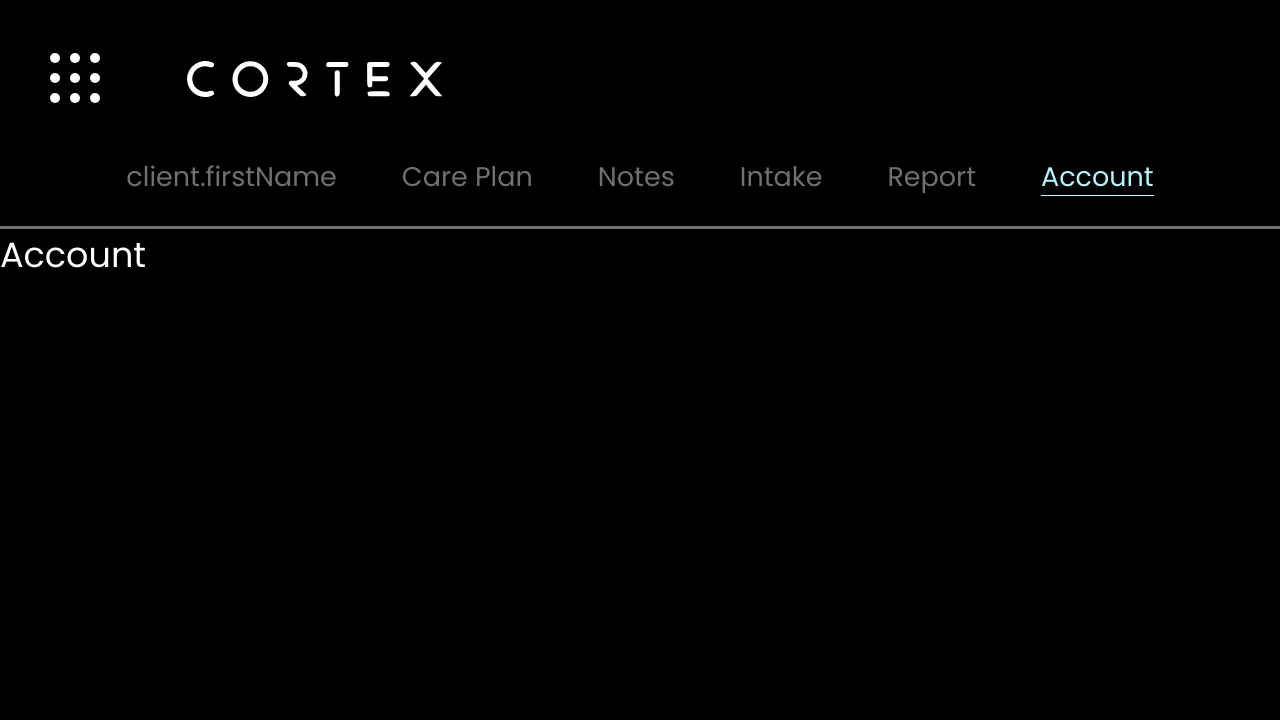
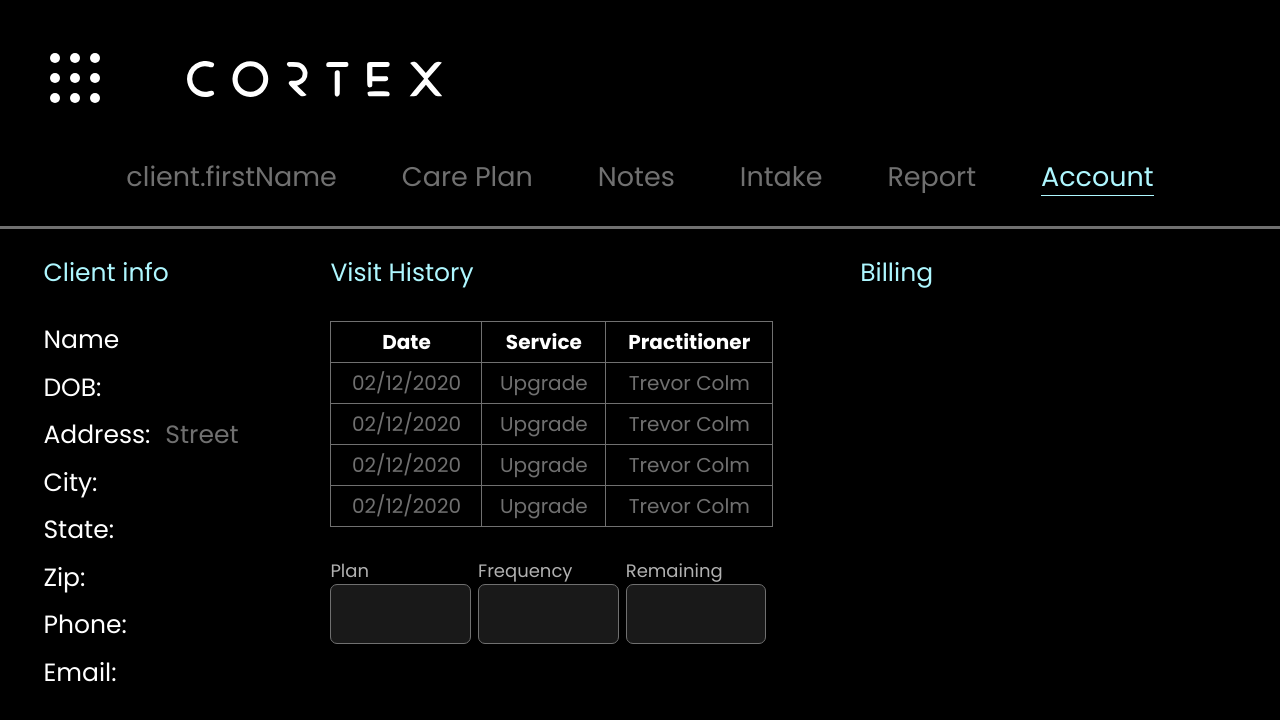
Before and after one commit to Simple2B/cortex-frontend, a React (Create React App) app: page /1/account in a window 1280 px wide. Shown: the top 720 px of the page. Built offline with nearby package versions, Linux system fonts and the light colour scheme; no server answers; sample sign-in values are in the browser's storage.

Commit message:
Account style

```diff
--- a/src/api/clientApi.ts
+++ b/src/api/clientApi.ts
@@ -119,25 +119,25 @@ export const clientApi = {
     }
   },
 
-  getClient: async (api_key: string): Promise<void> => {
-    try {
-      const response = await instance()
-      .get('api/client/clients_intake');
-      for (let i = 0; i < response.data.length; i++) {
-        if (response.data[i].api_key === api_key) {
-          console.log("response.data[i] => ", response.data[i]);
-          let client_db = await response.data[i];
-          console.log("client_db intake", client_db);
-          return client_db;
-        }
-      }
-    } catch (error: any) {
-      // place to handle errors and rise custom errors
-      console.log('GET: error message =>  ', error.message);
-      console.log('error response data clients => ', error.response.data);
-      throw new Error(error.message);
-    };
-  },
+  // getClient: async (api_key: string): Promise<void> => {
+  //   try {
+  //     const response = await instance()
+  //     .get('api/client/clients_intake');
+  //     for (let i = 0; i < response.data.length; i++) {
+  //       if (response.data[i].api_key === api_key) {
+  //         console.log("response.data[i] => ", response.data[i]);
+  //         let client_db = await response.data[i];
+  //         console.log("client_db intake", client_db);
+  //         return client_db;
+  //       }
+  //     }
+  //   } catch (error: any) {
+  //     // place to handle errors and rise custom errors
+  //     console.log('GET: error message =>  ', error.message);
+  //     console.log('error response data clients => ', error.response.data);
+  //     throw new Error(error.message);
+  //   };
+  // },
 
   // identifyClientWithPhone: async (data: string): Promise<void> => {
   //   console.log('dataReqIdentifyClient =>', data);
--- a/src/components/ClientInfo/Account/Account.tsx
+++ b/src/components/ClientInfo/Account/Account.tsx
@@ -35,15 +35,15 @@ export default function Account(): ReactElement {
   const location = useLocation();
   const splitLocation = location.pathname.split("/");
   const api_key = splitLocation[splitLocation.length - 2];
-  const [client, setClient] = useState<Client>();
+  // const [client, setClient] = useState<Client>();
 
 
-  useEffect(() => {
-    const clientDB = clientApi.getClient(api_key);
-    // setClient(clientDB);
-  }, []);
+  // useEffect(() => {
+  //   const clientDB = clientApi.getClient(api_key);
+  //   // setClient(clientDB);
+  // }, []);
 
-  console.log("client intake => ", client);
+  // console.log("client intake => ", client);
 
   console.log("location in ClientInfo => ", location.pathname);
 
@@ -53,8 +53,86 @@ export default function Account(): ReactElement {
         <NavBar />
         <MenuInfoPatient api_key={api_key} name={'client.firstName'}/>
 
-        <div>
-          Account
+        <div className="accountContainer">
+
+          <div className="clientInfo">
+            <div className="clientInfo_tittle">Client info</div>
+            <div className="clientInfoAccount">
+              <div className="info_title">Name</div>
+              <div className="info"><div>DOB: </div><div className="clientInfo_text"></div></div>
+              <div className="info"><div>Address: </div><div className="clientInfo_text">Street</div></div>
+              <div className="info"><div>City: </div><div className="clientInfo_text"></div></div>
+              <div className="info"><div>State: </div><div className="clientInfo_text"></div></div>
+              <div className="info"><div>Zip: </div><div className="clientInfo_text"></div></div>
+              <div className="info"><div>Phone: </div><div className="clientInfo_text"></div></div>
+              <div className="info"><div>Email: </div><div className="clientInfo_text"></div></div>
+            </div>
+          </div>
+
+          <div className="visitHistory">
+
+            <div className="clientInfo_tittle">Visit History</div>
+
+            <div className="visitHistory_table">
+                <table>
+                  <tr>
+                    <th>Date</th>
+                    <th>Service</th>
+                    <th>Practitioner</th>
+                  </tr>
+                  <tr>
+                    <td>02/12/2020</td>
+                    <td>Upgrade</td>
+                    <td>Trevor Colm</td>
+                  </tr>
+                  <tr>
+                    <td>02/12/2020</td>
+                    <td>Upgrade</td>
+                    <td>Trevor Colm</td>
+                  </tr>
+                  <tr>
+                    <td>02/12/2020</td>
+                    <td>Upgrade</td>
+                    <td>Trevor Colm</td>
+                  </tr>
+                  <tr>
+                    <td>02/12/2020</td>
+                    <td>Upgrade</td>
+                    <td>Trevor Colm</td>
+                  </tr>
+                </table>
+            </div>
+
+            <div className="visitHistory_inputs">
+
+              <div className="visitHistory_inputContainer">
+                <div className="inputTitle">Plan</div>
+                <div><input type="text" placeholder=""/></div>
+              </div>
+
+              <div className="visitHistory_inputContainer">
+                <div className="inputTitle">Frequency</div>
+                <div><input type="text" placeholder=""/></div>
+              </div>
+
+              <div className="visitHistory_inputContainer">
+                <div className="inputTitle">Remaining</div>
+                <div><input type="text" placeholder=""/></div>
+              </div>
+
+            </div>
+
+          </div>
+
+          <div className="billing">
+            <div className="clientInfo_tittle">Billing</div>
+            <div className="billing_table"></div>
+            <div className="billing_inputs"></div>
+            <div className="billing_form">
+
+            </div>
+          </div>
+
         </div>
 
     </>
--- a/src/components/ClientInfo/Account/account.css
+++ b/src/components/ClientInfo/Account/account.css
@@ -0,0 +1,180 @@
+.accountContainer {
+    display: flex;
+    justify-content: space-around;
+}
+
+/* .accountContainer div {
+} */
+
+.clientInfo {
+    display: flex;
+    flex-direction: column;
+    align-items: center;
+}
+
+.clientInfo_tittle {
+    width: 100%;
+    font-size: 30px;
+    color: #AEF7FF;
+    margin-top: 35px;
+    margin-bottom: 40px;
+}
+
+.clientInfoAccount {
+    display: flex;
+    justify-content: center;
+    flex-direction: column;
+    align-items: left;
+}
+
+.clientInfoAccount div {
+    display: flex;
+    /* justify-content: center; */
+    align-items: center;
+    text-align: center;
+    font-size: 30px;
+    color: #fff;
+
+}
+
+.clientInfoAccount .info_title {
+    margin-bottom: 10px;
+}
+
+.clientInfoAccount .info {
+    display: flex;
+    justify-content: left;
+    align-items: center;
+    text-align: center;
+    margin-bottom: 10px;
+}
+
+.clientInfoAccount div:last-child {
+    margin-bottom: 0;
+}
+
+.clientInfoAccount .info div {
+    margin-right: 5px;
+}
+
+.clientInfoAccount .clientInfo_text {
+    display: flex;
+    justify-content: center;
+    align-items: center;
+    text-align: center;
+    font-size: 30px;
+    color: #707070;
+    padding-left: 10px;
+}
+
+.visitHistory {
+    width: 34.6%;
+    display: flex;
+    flex-direction: column;
+    justify-content: flex-start;
+    align-items: center;
+}
+
+.visitHistory_table {
+    width: 100%;
+}
+.visitHistory_table table {
+    width: 100%;
+    border: 1px solid #707070;
+}
+
+.visitHistory_table table tr th {
+    font-size: 30px;
+    color: #fff;
+    border: 1px solid #707070;
+    text-align: center;
+    padding: 7px;
+}
+
+.visitHistory_table table tr td {
+    font-size: 30px;
+    color: #707070;
+    border: 1px solid #707070;
+    text-align: center;
+    padding: 7px;
+}
+
+
+.visitHistory_inputs {
+    width: 100%;
+    display: flex;
+    justify-content: space-between;
+    align-items: center;
+    margin-top: 30px;
+}
+
+.visitHistory_inputContainer {
+    width: 100%;
+    display: flex;
+    flex-direction: column;
+    margin-right: 7px;
+}
+
+.visitHistory_inputContainer div, .visitHistory_inputContainer div input {
+    width: 100%;
+}
+
+.visitHistory_inputContainer div input {
+    border: #707070 1px solid;
+    border-radius: 7px;
+    background-color: #191919;
+    color: #fff;
+    font-size: 25px;
+    padding-top: 10px;
+    padding-bottom: 10px;
+}
+
+.visitHistory_inputContainer div input::placeholder {
+   margin-left: 5px;
+}
+
+.visitHistory_inputContainer .inputTitle{
+    font-size: 25px;
+    color: #B1B1B1;
+}
+
+
+.billing {
+    width: 29.4%;
+}
+
+@media (max-width: 1440px) {
+
+    .clientInfo_tittle {
+        font-size: 25px;
+        margin-top: 25px;
+        margin-bottom: 30px;
+    }
+
+    .clientInfoAccount div {
+        font-size: 25px;
+    }
+
+    .clientInfoAccount .clientInfo_text {
+        display: flex;
+        /* justify-content: center; */
+        align-items: center;
+        text-align: center;
+        font-size: 25px;
+    }
+
+    .visitHistory_table table tr th {
+        font-size: 20px;
+        padding: 5px;
+    }
+
+    .visitHistory_table table tr td {
+        font-size: 20px;
+        padding: 5px;
+    }
+
+    .visitHistory_inputContainer .inputTitle{
+        font-size: 18px;
+    }
+
+}
--- a/src/components/ClientInfo/Intake/Intake.tsx
+++ b/src/components/ClientInfo/Intake/Intake.tsx
@@ -2,7 +2,8 @@ import React, { ReactElement, useEffect, useState } from 'react';
 import { useLocation } from "react-router-dom";
 import NavBar from '../../NavBar/NavBar';
 import MenuInfoPatient from '../MenuInfoPatient/MenuInfoPatient';
-import { clientApi, Client } from '../../../api/clientApi';
+import { Client } from '../../../api/clientApi';
+import { instance } from '../../../api/axiosInstance';
 import './intake.css';
 import { ReactComponent as IntakeDashboard } from '../../../images/intake_dashboard.svg';
 import { ReactComponent as IntakeAlpha } from '../../../images/intake_alpha.svg';
@@ -39,16 +40,35 @@ export default function Intake(): ReactElement {
   const api_key = splitLocation[splitLocation.length - 2];
   const [client, setClient] = useState<Client>();
 
+  const getClient = () =>  async (api_key: string): Promise<void> => {
+    try {
+      const response = await instance()
+      .get('api/client/clients_intake');
+      for (let i = 0; i < response.data.length; i++) {
+        if (response.data[i].api_key === api_key) {
+          console.log("response.data[i] => ", response.data[i]);
+          let client_db = await response.data[i];
+          console.log("client_db intake", client_db);
+          setClient(client_db);
+        }
+      }
+    } catch (error: any) {
+      // place to handle errors and rise custom errors
+      console.log('GET: error message =>  ', error.message);
+      console.log('error response data clients => ', error.response.data);
+      throw new Error(error.message);
+    };
+  };
+
 
   useEffect(() => {
-    const clientDB = clientApi.getClient(api_key);
+    getClient();
     // setClient(clientDB);
   }, []);
 
   console.log("client intake => ", client);
 
-  console.log("location in ClientInfo => ", location.pathname);
-
+  console.log("api_key => ", api_key);
 
   return (
     <>
```
